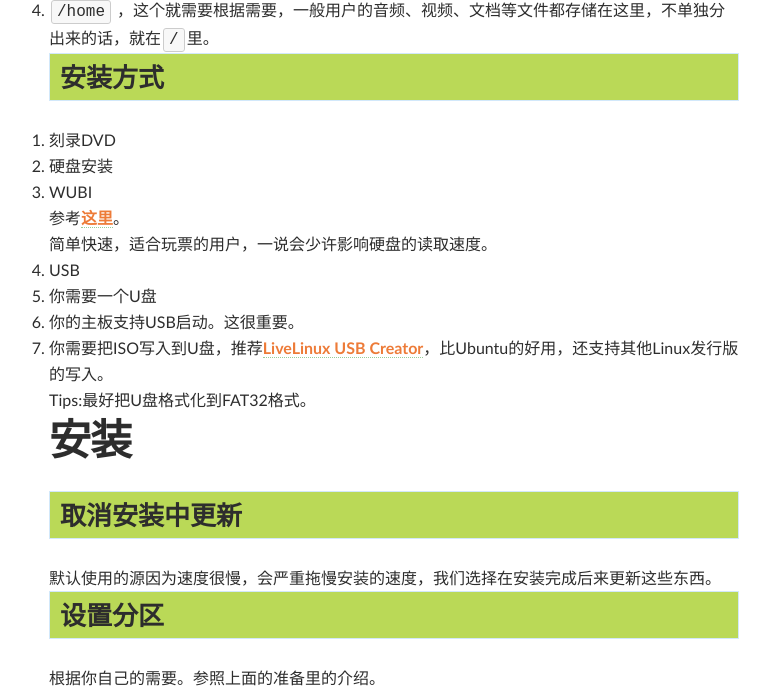
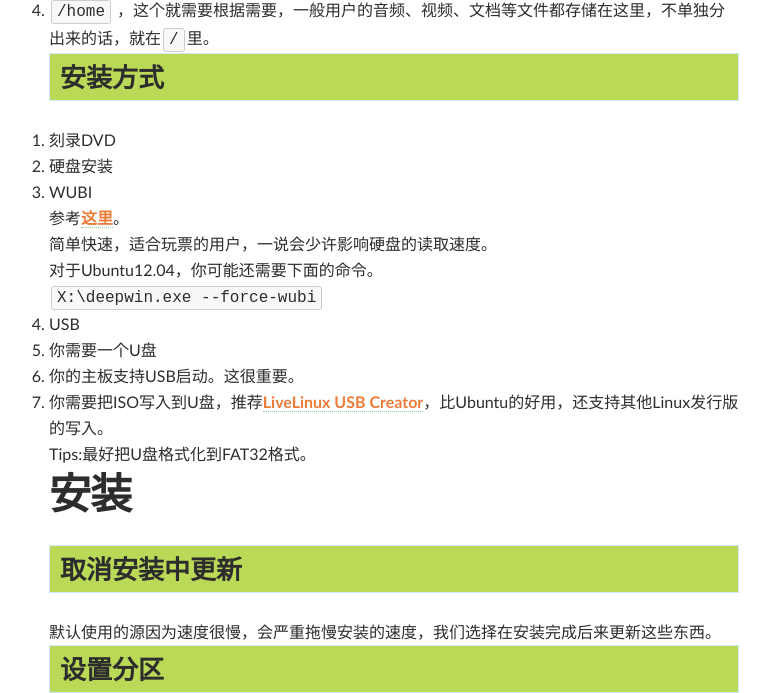
Before and after one commit to sunfanwu/itester.github.com, a Jekyll site: the page built from _posts/2012-07-10-ubuntu-install-guide.md, in a window 1280 px wide and 900 px high, scrolled down 1947 px, cut to the strip 0-693 px from the top of the window. Shown: the whole strip, without its empty margins (246-1016 px from the left). Built offline with Jekyll 4.4.1, drawn with Linux system fonts in a browser that asks for light colours; Markdown is read by kramdown in place of the engine named in the settings; a script that is not in the unit is left out; comment, search, counter and statistics services are not loaded.

Commit message:
Updated _posts/2012-07-10-ubuntu-install-guide.md

```diff
--- a/_posts/2012-07-10-ubuntu-install-guide.md
+++ b/_posts/2012-07-10-ubuntu-install-guide.md
@@ -6,6 +6,7 @@ category: "指南"
 tags: [Ubuntu, 指南]
 published: true
 ---
+
 {% include setup %}
 
 ##准备工作
@@ -50,6 +51,9 @@ Linux 把各种 IDE 设备分配了一个由`hd`前缀组成的文件；而对
 3. WUBI
 参考[这里](http://www.ubuntu.com/download/help/install-ubuntu-with-windows)。
 简单快速，适合玩票的用户，一说会少许影响硬盘的读取速度。
+对于Ubuntu12.04，你可能还需要下面的命令。
+	`X:\deepwin.exe --force-wubi`
+
 4. USB
   1. 你需要一个U盘
   2. 你的主板支持USB启动。这很重要。
```
